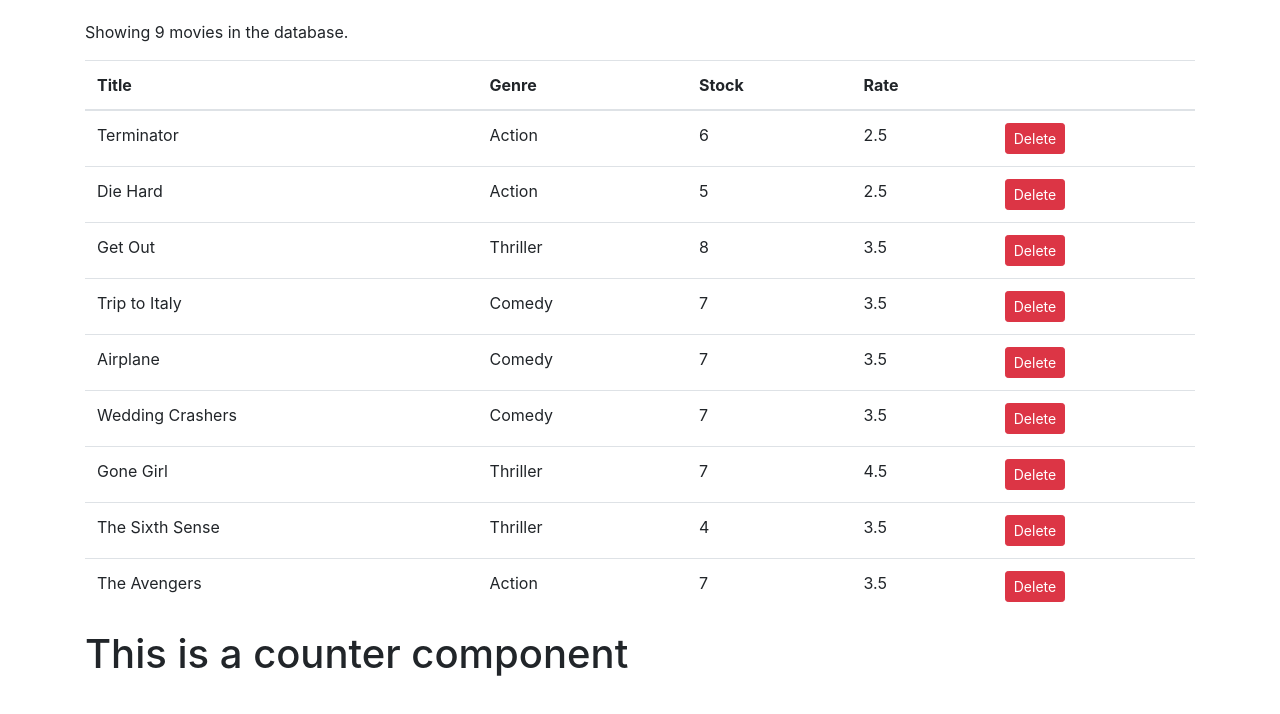
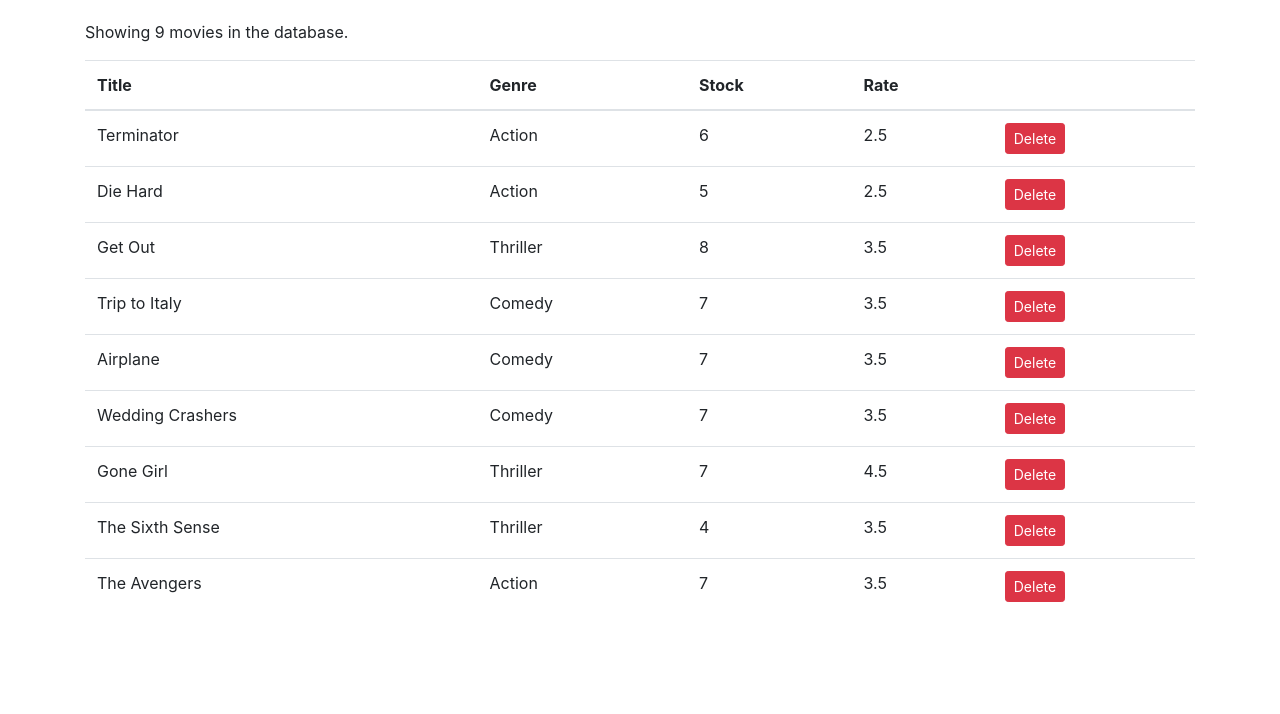
Before and after one commit to rutvik-kalathiya/vidly, a React (Create React App) app: page / in a window 1280 px wide. Shown: the top 714 px of the page. Built offline with nearby package versions, Linux system fonts and the light colour scheme.

Commit message:
Remove Counters

```diff
--- a/src/App.js
+++ b/src/App.js
@@ -6,7 +6,6 @@ function App() {
   return (
       <main className="container">
         <Movies />
-        <Counters />
       </main>
   );
 }
--- a/src/components/counters.jsx
+++ /dev/null
@@ -1,5 +0,0 @@
-function Counters() {
-  return <h1>This is a counter component</h1>;
-}
-
-export default Counters;
```
